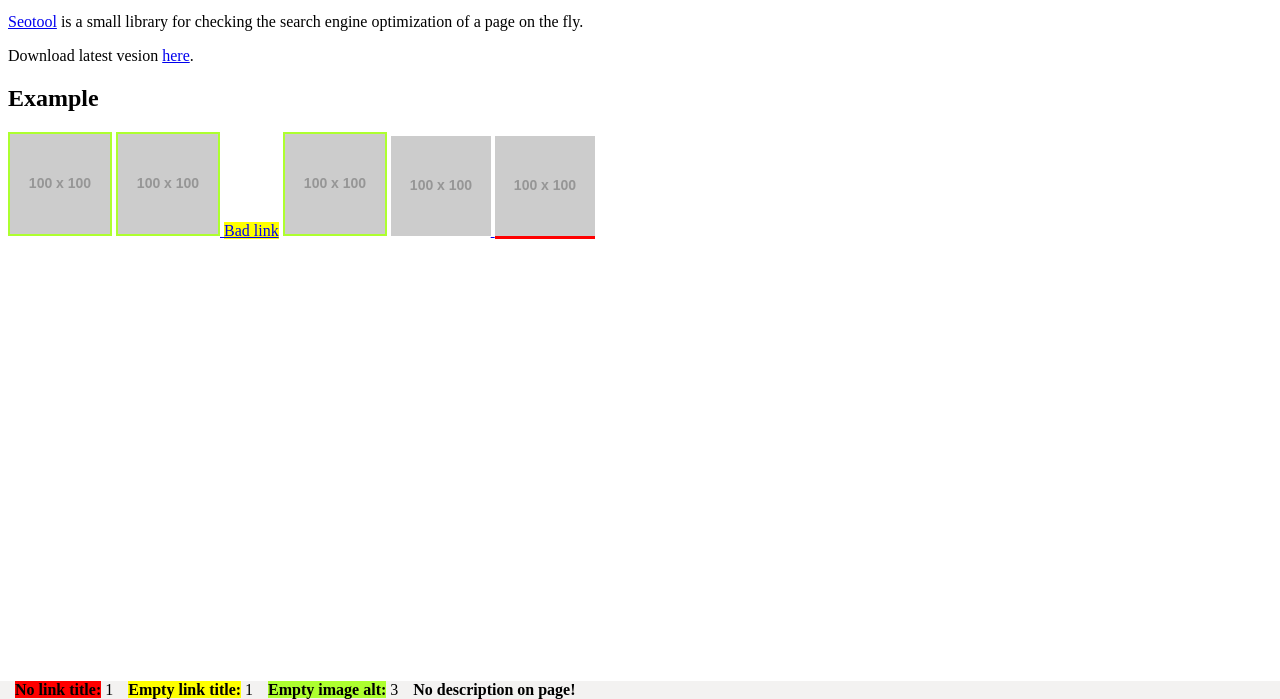
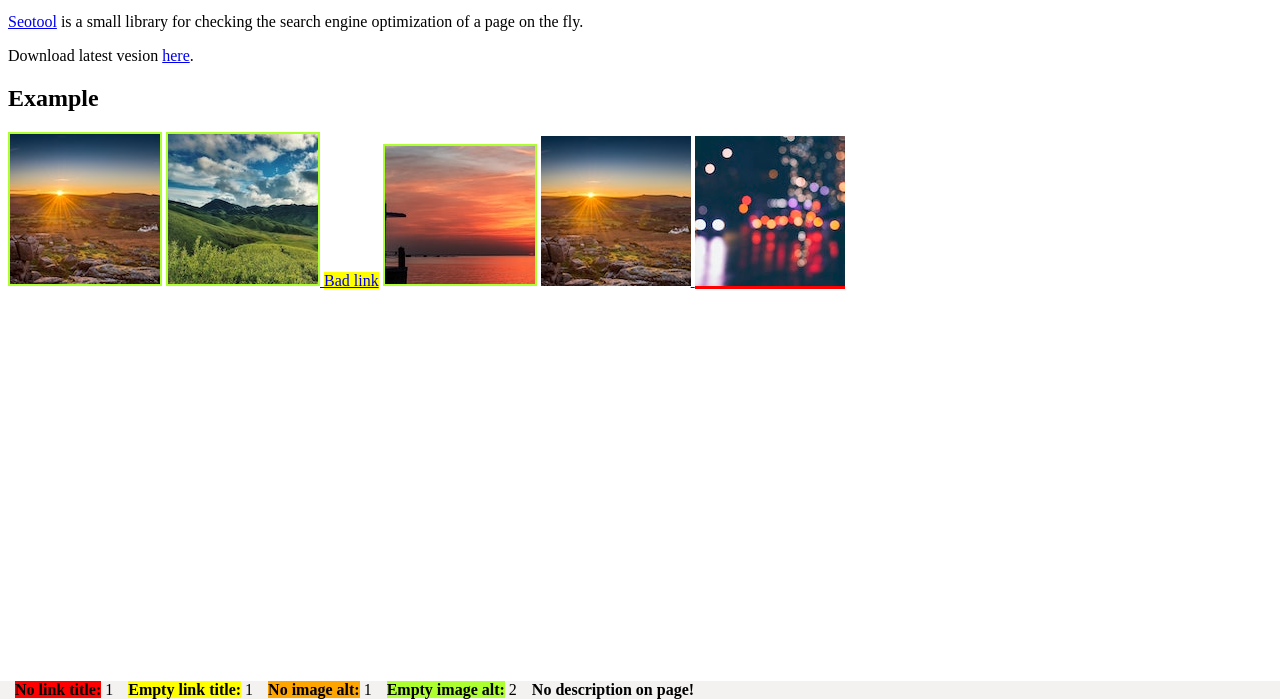
Before and after one commit to vanyapr/seotool, a website: page index.html in a window 1280 px wide. Shown: the part 101-800 px from the top of the page. Drawn offline with Linux system fonts and the light colour scheme.

```diff
--- a/index.html
+++ b/index.html
@@ -12,17 +12,17 @@
 <p><a href="https://github.com/vanyapr/seotool" title="Seotool">Seotool</a> is a small library for checking the search engine optimization of a page on the fly.</p>
 <p>Download latest vesion <a href="https://github.com/vanyapr/seotool" title="#">here</a>.</p>
 <h2>Example</h2>
-<img src="http://placehold.it/100x100" alt="">
+<img src="./images/morning.jpeg" alt="">
 <a href="#testing" title="123">
-    <img src="http://placehold.it/100x100" alt="">
+    <img src="./images/day.jpeg">
 </a>
 <a href="#testing" title="">Bad link</a>
-<img src="http://placehold.it/100x100" alt="">
+<img src="./images/evening.jpeg" alt="">
 <a href="#testing" title="#">
-    <img src="http://placehold.it/100x100" alt="123">
+    <img src="./images/morning.jpeg" alt="morning">
 </a>
 <a href="#testing">
-    <img src="http://placehold.it/100x100" alt="123">
+    <img src="./images/night.jpeg" alt="night">
 </a>
 
 <!-- Seotool script -->
```
Also changed, not shown: images/day.jpeg (added), images/evening.jpeg (added), images/morning.jpeg (added), images/night.jpeg (added), readme.md.
